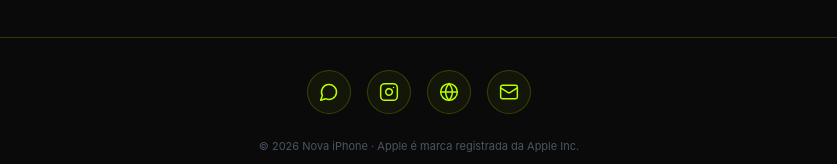
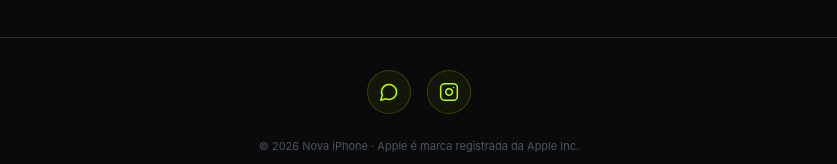
Before and after one commit to reisjrvaldir/sitedelinks, a Next.js app: page / in a window 1280 px wide. Shown: the part 2482-2646 px from the top of the page, without its empty margins (221-1058 px from the left). Built offline with nearby package versions, Linux system fonts and the light colour scheme.

Commit message:
Update Instagram link and remove site/email from footer

```diff
--- a/components/Footer.tsx
+++ b/components/Footer.tsx
@@ -5,9 +5,7 @@ import { MessageCircle, Instagram, Mail, Globe } from "lucide-react";
 
 const LINKS = [
   { icon: MessageCircle, href: "https://wa.me/81995849937", label: "WhatsApp" },
-  { icon: Instagram, href: "https://www.instagram.com/s/aGlnaGxpZ2h0OjE3ODU5MzI3NjkzNjM3MjMz?igsh=MWhnMmZpNDNsOWNxbw==", label: "Instagram" },
-  { icon: Globe, href: "#", label: "Site" },
-  { icon: Mail, href: "mailto:contato@novaiphone.com", label: "Email" },
+  { icon: Instagram, href: "https://www.instagram.com/shop.novaiphone/", label: "Instagram" },
 ];
 
 export default function Footer() {
```
